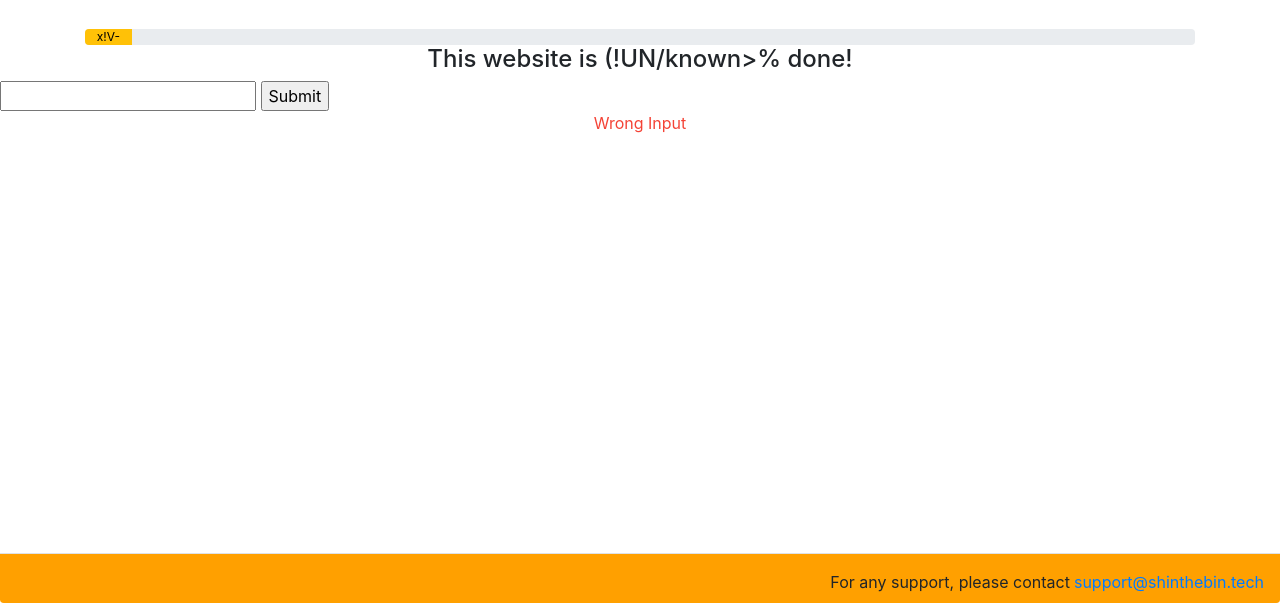
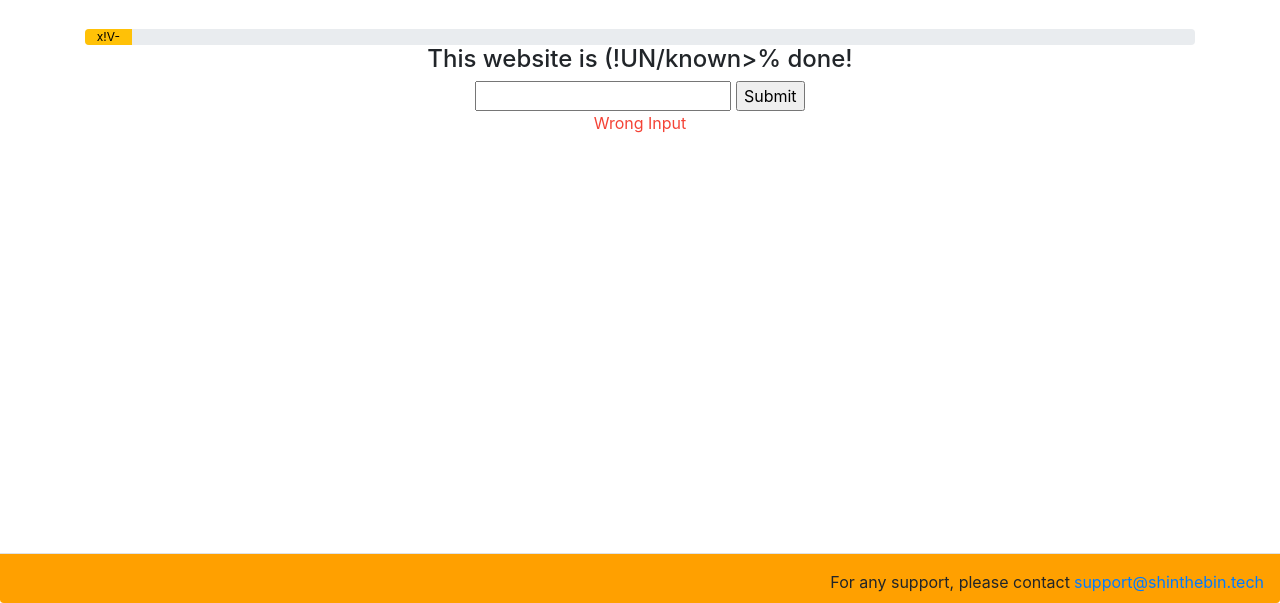
Before and after one commit to shinthebinn/shinthebinn.github.io, a plain HTML site: page index.html in a window 1280 px wide. Shown: the part 197-800 px from the top of the page. Drawn offline with nearby package versions, Linux system fonts and the light colour scheme; a script that the page names is missing.

Commit message:
Update style.css

```diff
--- a/style.css
+++ b/style.css
@@ -8,13 +8,16 @@ nav {
   font-family: 'Ubuntu', sans-serif;
 }
 
-
+form {
+  text-align: center;
+}
 
 footer {
   position: fixed;
   height: 50px;
   background-color: red;
   bottom: 0px;
+/*code: 69420*/
   left: 0px;
   right: 0px;
   margin-bottom: 0px;
```
